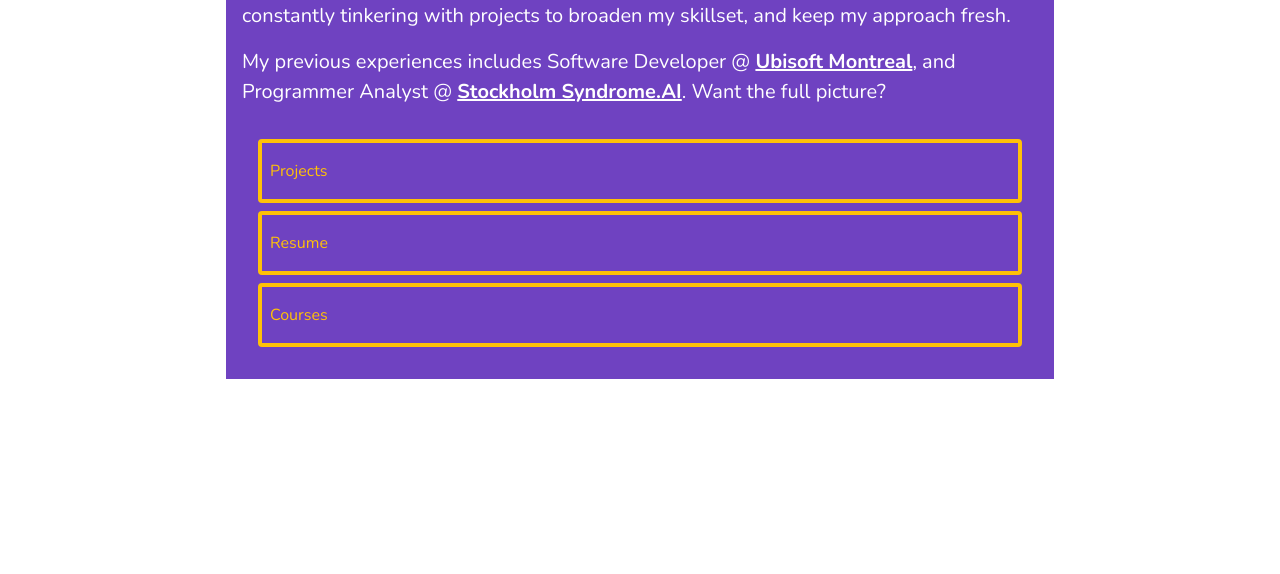
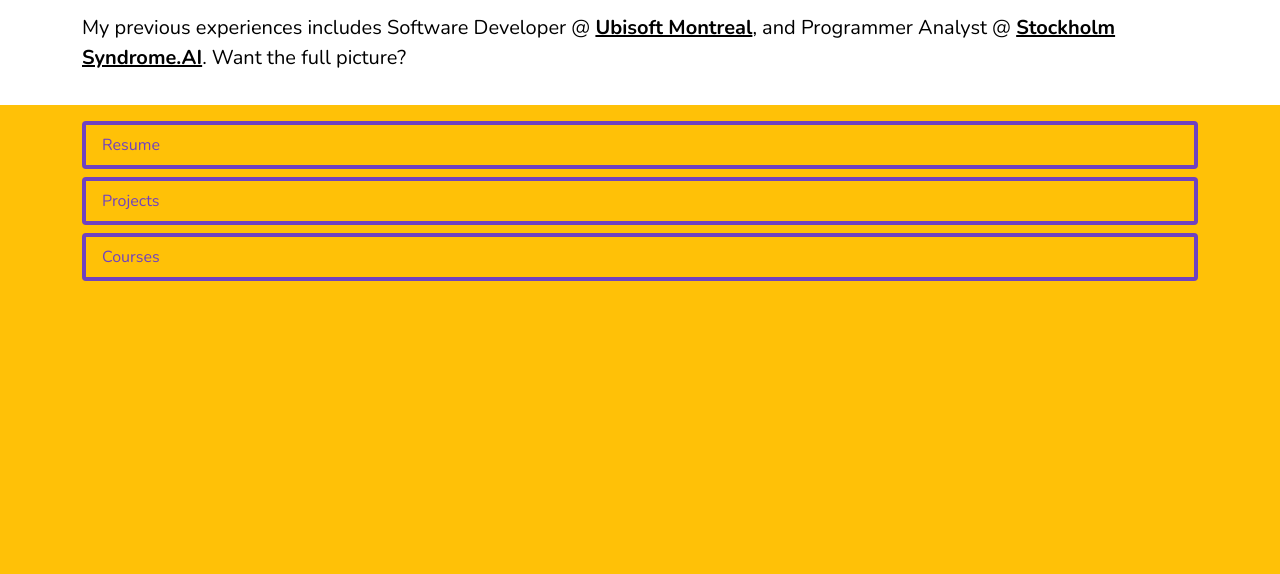
Before and after one commit to mathewmariani/mathewmariani.github.io, an Astro site: page / in a window 1280 px wide. Shown: the part 226-800 px from the top of the page. Built offline with nearby package versions, Linux system fonts and the light colour scheme; Astro itself is replaced by a stand-in of ours.

Commit message:
css fixes

```diff
--- a/src/components/CourseCard.astro
+++ b/src/components/CourseCard.astro
@@ -2,7 +2,7 @@
 const { href, title, description, tech = [] } = Astro.props;
 ---
 
-<a class="course" href={href}>
+<a class="list-item list-item-primary" href={href}>
     <h2>{title}</h2>
     <p>{description}</p>
 
--- a/src/components/ExperienceCard.astro
+++ b/src/components/ExperienceCard.astro
@@ -2,7 +2,7 @@
 const { company, role, years, bullets = [], tech = [] } = Astro.props;
 ---
 
-<div class="entry">
+<div class="list-item list-item-primary">
     <h2>{company} | {role}</h2>
     <p>{years}</p>
 
--- a/src/components/Footer.astro
+++ b/src/components/Footer.astro
@@ -10,14 +10,16 @@ const links = [
 ];
 ---
 
-<section class="footer">
-    <div class="container">
-        <div class="vstack gap-2">
-            {
-                links
-                    .filter((link) => link.href !== path)
-                    .map((link) => <a href={link.href}>{link.label}</a>)
-            }
-        </div>
+<footer class="py-3">
+    <div class="container vstack gap-2">
+        {
+            links
+                .filter((link) => link.href !== path)
+                .map((link) => (
+                    <a class="list-item list-item-navigation" href={link.href}>
+                        {link.label}
+                    </a>
+                ))
+        }
     </div>
-</section>
+</footer>
--- a/src/components/Navbar.astro
+++ b/src/components/Header.astro
@@ -2,8 +2,8 @@
 import { HomeLink } from '@/consts';
 ---
 
-<nav>
-    <div class="container py-3">
+<header>
+    <div class="container">
         <a class="navbar-brand" href={HomeLink()}>Mathew Mariani</a>
     </div>
-</nav>
+</header>
--- a/src/components/ProjectCard.astro
+++ b/src/components/ProjectCard.astro
@@ -2,7 +2,7 @@
 const { href, title, description, tech = [] } = Astro.props;
 ---
 
-<a class="project" href={href}>
+<a class="list-item list-item-primary" href={href}>
     <h2>{title}</h2>
     <p>{description}</p>
 
--- a/src/layouts/Home.astro
+++ b/src/layouts/Home.astro
@@ -1,4 +1,6 @@
 ---
+import Footer from '@/components/Footer.astro';
+import Header from '@/components/Header.astro';
 import Meta from '@/components/Meta.astro';
 ---
 
@@ -8,9 +10,13 @@ import Meta from '@/components/Meta.astro';
     </head>
 
     <body>
-        <main class="container py-3">
-            <slot />
+        <Header />
+        <main>
+            <div class="container">
+                <slot />
+            </div>
         </main>
+        <Footer />
         <script src="/sugar.js" is:inline></script>
     </body>
 </html>
--- a/src/pages/index.astro
+++ b/src/pages/index.astro
@@ -11,13 +11,12 @@ import {
 ---
 
 <Home>
-	<div class="title-card px-3 py-3">
 	<h1>Hi, I'm Mathew.</h1>
 	<p class="lead">
 		I am a versatile professional with a strong background in software
 		development, having worked in backend-services and artificial
-			intelligence systems. As an avid hobbyist, I'm constantly tinkering
-			with projects to broaden my skillset, and keep my approach fresh.
+		intelligence systems. As an avid hobbyist, I'm constantly tinkering with
+		projects to broaden my skillset, and keep my approach fresh.
 	</p>
 	<!-- <p class="lead">
 			Beyond software development, I teach programming courses while also
@@ -34,14 +33,6 @@ import {
 			class="alert-link">Stockholm Syndrome.AI</a
 		>. Want the full picture?
 	</p>
-		<section class="connect">
-			<div class="vstack gap-2">
-				<a href={ProjectsLink()}>Projects</a>
-				<a href={ResumeLink()}>Resume</a>
-				<a href={CoursesLink()}>Courses</a>
-			</div>
-		</section>
-	</div>
 </Home>
 
 <style></style>
--- a/src/styles/global.css
+++ b/src/styles/global.css
@@ -13,6 +13,25 @@ body {
     font-optical-sizing: auto;
     font-weight: 400;
     font-style: normal;
+
+    color: var(--bs-purple);
+    background-color: var(--bs-yellow);
+}
+
+main {
+    padding-top: 1rem !important;
+    padding-bottom: 1rem !important;
+
+    color: var(--bs-black);
+    background-color: var(--bs-white);
+}
+
+main a {
+    color: var(--bs-purple);
+}
+
+main a:hover {
+    color: var(--bs-pink);
 }
 
 h1,
@@ -24,13 +43,22 @@ h6 {
     font-weight: 1000;
 }
 
-nav {
+header {
     font-weight: bold;
     font-size: 1.2em;
     text-align: left;
 
     color: var(--bs-white);
     background-color: var(--bs-purple);
+    padding-top: 1rem;
+    padding-bottom: 1rem;
+
+}
+
+.footer {
+    font-weight: bold;
+    font-size: 1.2em;
+    text-align: left;
 }
 
 .badge {
@@ -38,157 +66,60 @@ nav {
     background-color: var(--bs-yellow);
 }
 
-.title-card {
-    position: absolute;
-    width: 100%;
-    max-width: calc(700px + 10%);
-    top: calc(50% - 50px);
-    left: 50%;
-    transform: translate(-50%, -50%);
-    box-sizing: border-box;
+.list-item {
+    text-decoration: none;
 
-    background-color: var(--bs-purple);
-    color: var(--bs-white);
+    padding-right: 1rem !important;
+    padding-left: 1rem !important;
+    padding-top: 1rem !important;
+    padding-bottom: 1rem !important;
 }
 
-/* footer */
-
-.footer {
-    font-weight: bold;
-    font-size: 1.2em;
-    text-align: left;
+.list-item-info {
+    text-decoration: none;
+    padding: 0 !important;
 }
 
-section.footer {
-    padding-right: .5rem !important;
-    padding-left: .5rem !important;
-    padding-top: 1rem !important;
-    padding-bottom: 1rem !important;
-
-    color: var(--bs-purple);
-    background-color: var(--bs-yellow);
+.list-item-navigation {
+    padding-top: 0.5rem !important;
+    padding-bottom: 0.5rem !important;
 }
 
-section.footer a {
-    text-decoration: none;
+.list-item-primary {
+    color: var(--bs-white);
+    background-color: var(--bs-purple);
+}
 
-    padding-right: .5rem !important;
-    padding-left: .5rem !important;
-    padding-top: 1rem !important;
-    padding-bottom: 1rem !important;
+.list-item-primary:hover {
+    color: var(--bs-white);
+    background-color: var(--bs-pink);
+}
 
-    color: var(--bs-purple);
-    background-color: var(--bs-yellow);
-
+.list-item-navigation {
     border-radius: 4px;
     border-width: 4px;
     border-style: solid;
+}
+
+.list-item-navigation {
+    color: var(--bs-purple);
+    background-color: var(--bs-yellow);
     border-color: var(--bs-purple);
 }
 
-section.footer a:hover {
+.list-item-navigation:hover {
     color: var(--bs-yellow);
     background-color: var(--bs-purple);
 }
 
-/* */
-
-section.connect {
-    padding: 1rem 1rem;
+.list-item-info {
+    color: var(--bs-purple);
 }
 
-section.connect a {
-    text-decoration: none;
-
-    padding-right: .5rem !important;
-    padding-left: .5rem !important;
-    padding-top: 1rem !important;
-    padding-bottom: 1rem !important;
-
-    color: var(--bs-yellow);
-    background-color: var(--bs-purple);
-
-    border-radius: 4px;
-    border-width: 4px;
-    border-style: solid;
-    border-color: var(--bs-yellow);
+main .list-item-info:hover {
+    color: var(--bs-pink);
 }
 
-section.connect a:hover {
-    color: var(--bs-purple);
-    background-color: var(--bs-yellow);
-}
-
-/* contact */
-
-section.contact {
-    padding: 1rem 1rem;
-    background-color: var(--bs-purple);
+footer .list-item-info:hover {
     color: var(--bs-white);
 }
-
-section.contact a {
-    text-decoration: none;
-
-    padding-right: .5rem !important;
-    padding-left: .5rem !important;
-    padding-top: 1rem !important;
-    padding-bottom: 1rem !important;
-
-    color: var(--bs-yellow);
-    background-color: var(--bs-purple);
-
-    border-radius: 4px;
-    border-width: 4px;
-    border-style: solid;
-    border-color: var(--bs-yellow);
-}
-
-section.contact a:hover {
-    color: var(--bs-purple);
-    background-color: var(--bs-yellow);
-}
-
-/* projects */
-
-section.projects {
-    padding: 1rem 1rem;
-    background-color: var(--bs-purple);
-    color: var(--bs-white);
-}
-
-a.project {
-    text-decoration: none !important;
-    background-color: var(--bs-purple);
-    color: var(--bs-white);
-
-    padding: 1rem 1rem;
-}
-
-a.project:hover {
-    background-color: var(--bs-pink);
-}
-
-div.entry {
-    text-decoration: none !important;
-    background-color: var(--bs-purple);
-    color: var(--bs-white);
-
-    padding: 1rem 1rem;
-}
-
-div.entry:hover {
-    background-color: var(--bs-pink);
-}
-
-a.course {
-    text-decoration: none !important;
-    background-color: var(--bs-purple);
-    color: var(--bs-white);
-
-    padding: 1rem 1rem;
-}
-
-a.course:hover {
-    background-color: var(--bs-pink);
-}
```
Also changed, not shown: src/components/ContactCard.astro (+16 -10 lines), src/layouts/Page.astro (+6 -4 lines). Lines whose indentation alone changed are shown as unchanged.
